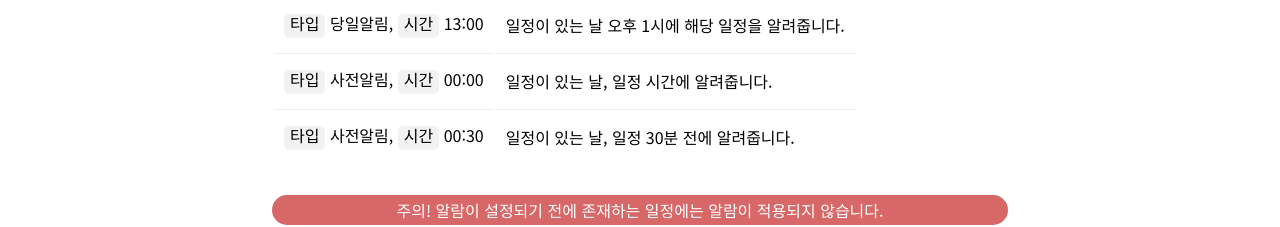
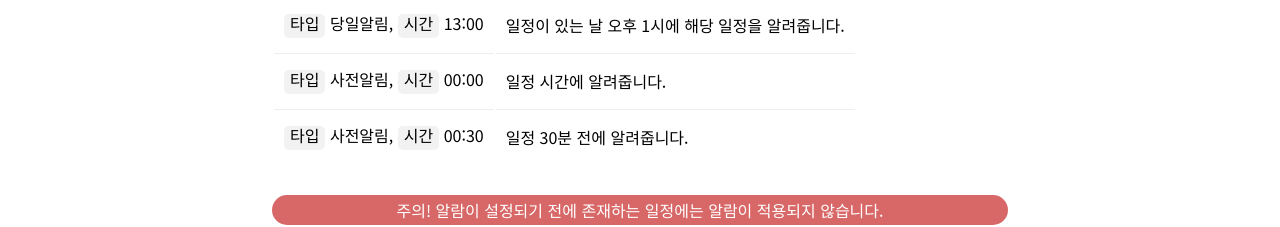
Before and after one commit to ahrrrl/chunsic-bot-web, a Next.js app: page /docs/schedule-management/set-alarm in a window 1280 px wide. Shown: the part 543-770 px from the top of the page. Built offline with nearby package versions, Linux system fonts and the light colour scheme; no server answers.

Commit message:
chore: doc 설명 변경

```diff
--- a/app/docs/getting-started/page.tsx
+++ b/app/docs/getting-started/page.tsx
@@ -8,6 +8,10 @@ export default function Page() {
   return (
     <>
       <h1>시작하기😆</h1>
+      <p>
+        기본적인 알람 규칙을 설정하고 일정을 등록하는 데 약 5분 정도의 학습
+        시간이 소요됩니다.
+      </p>
       <p>춘식이봇 요구사항</p>
       <p>- 디스코드 로그인</p>
       <p>- 적용할 디스코드 서버</p>
--- a/app/docs/schedule-management/set-alarm/page.tsx
+++ b/app/docs/schedule-management/set-alarm/page.tsx
@@ -41,13 +41,13 @@ export default function Page() {
             <td>
               <code>타입</code> 사전알림, <code>시간</code> 00:00
             </td>
-            <td>일정이 있는 날, 일정 시간에 알려줍니다.</td>
+            <td>일정 시간에 알려줍니다.</td>
           </tr>
           <tr>
             <td>
               <code>타입</code> 사전알림, <code>시간</code> 00:30
             </td>
-            <td>일정이 있는 날, 일정 30분 전에 알려줍니다.</td>
+            <td>일정 30분 전에 알려줍니다.</td>
           </tr>
         </tbody>
       </table>
```
